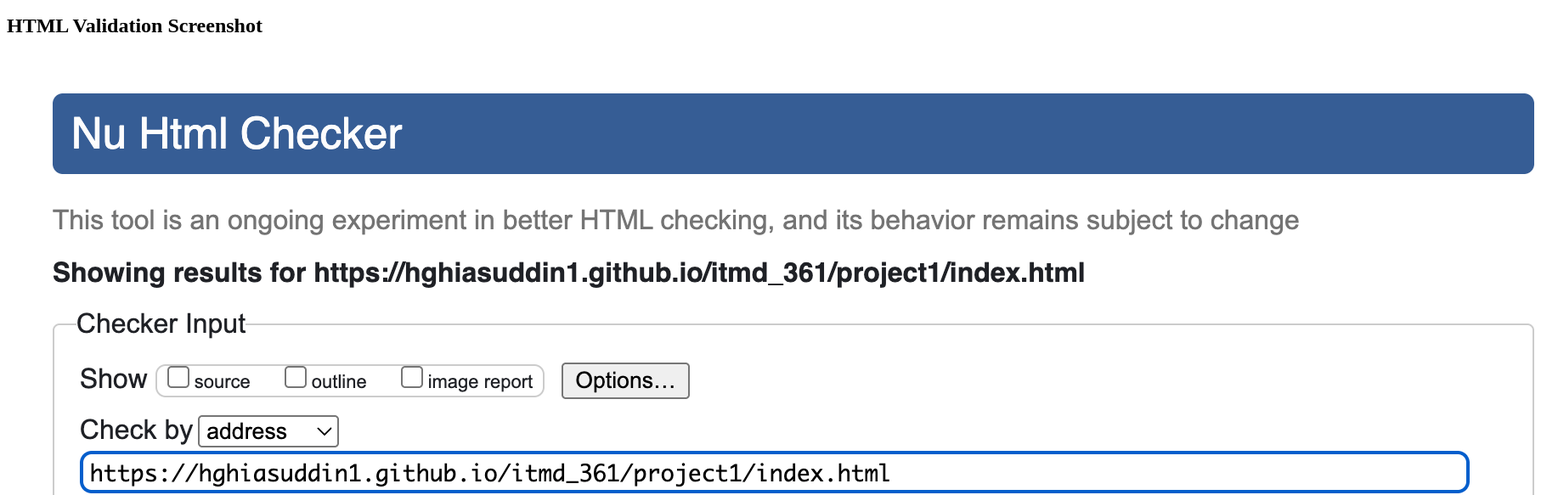
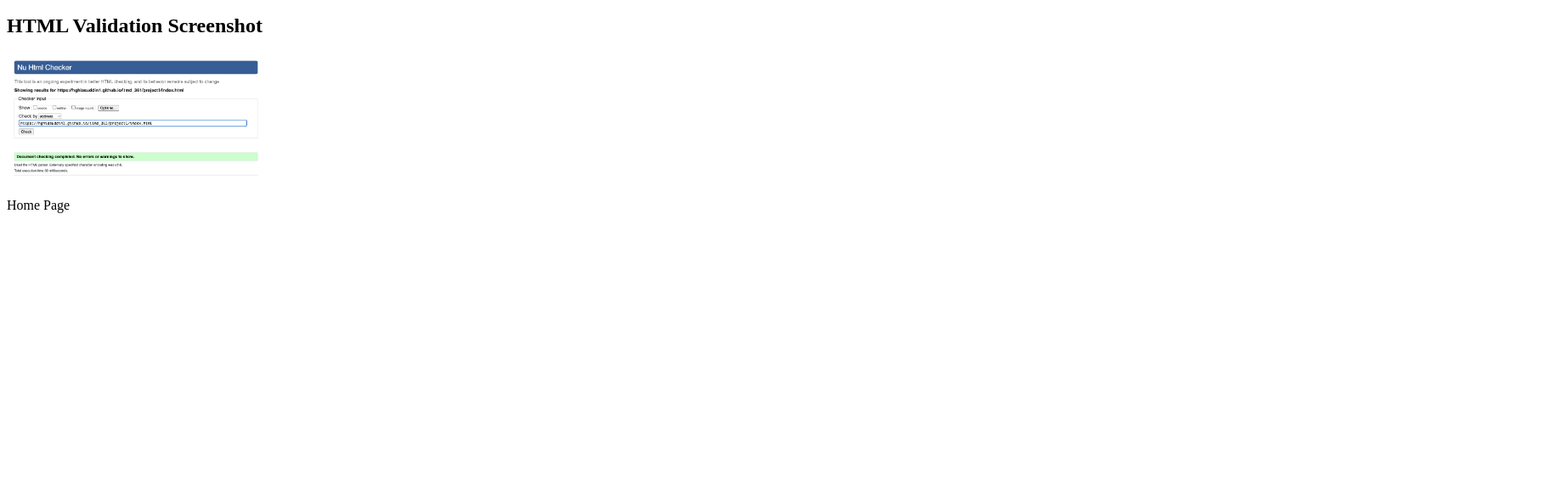
Before and after one commit to hghiasuddin1/itmd_361, a plain HTML site: page project1/index.html in a window 1280 px wide. Shown: the part 1084-1667 px from the top of the page at 85% size, 1834 px wide, since content can reach past the window. After the commit the page ends 1351 px from the top, so only its background shows below. Drawn offline with Linux system fonts and the light colour scheme.

Commit message:
Set width for HTML validation screenshot image
Added width attribute to validation screenshot image.

```diff
--- a/project1/index.html
+++ b/project1/index.html
@@ -58,7 +58,7 @@
 
     <section>
       <h2>HTML Validation Screenshot</h2>
-      <img src="images/validation-index.png" alt="W3C validation screenshot for index.html">
+      <img src="images/validation-index.png" alt="W3C validation screenshot for index.html" width="300">
     </section>
   </main>
 
```
